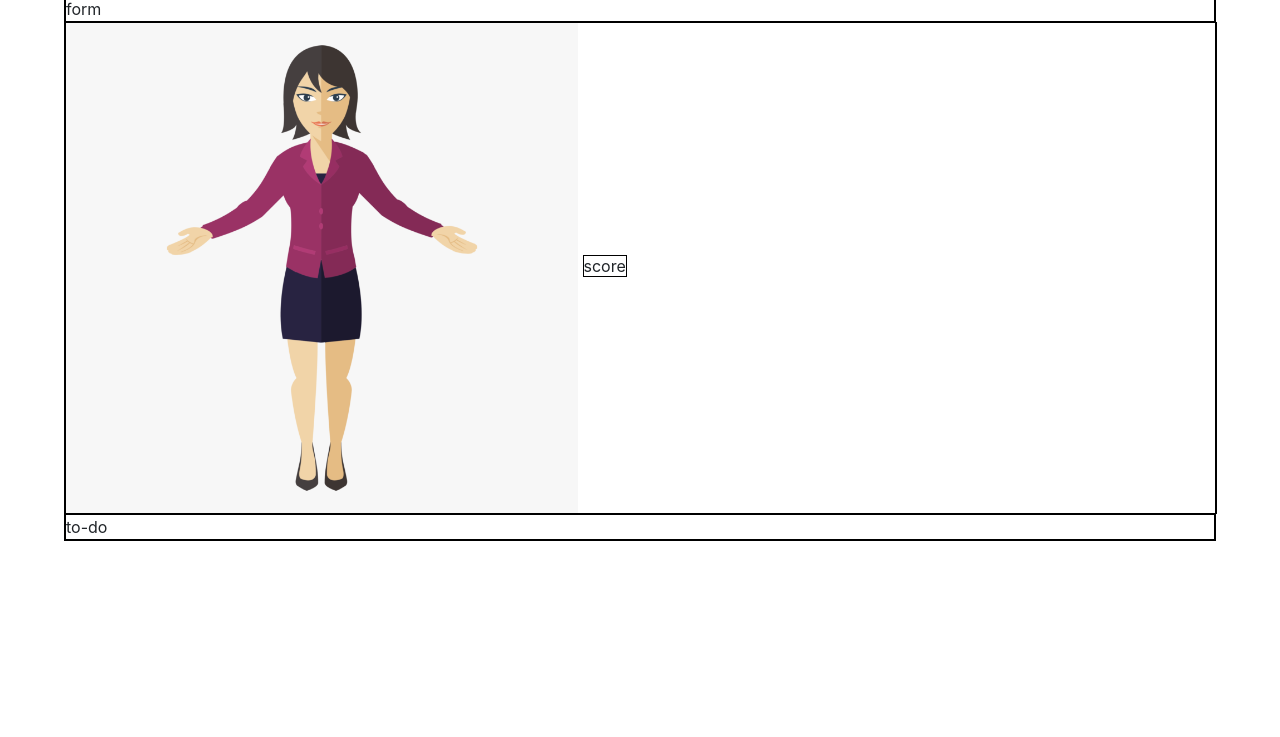
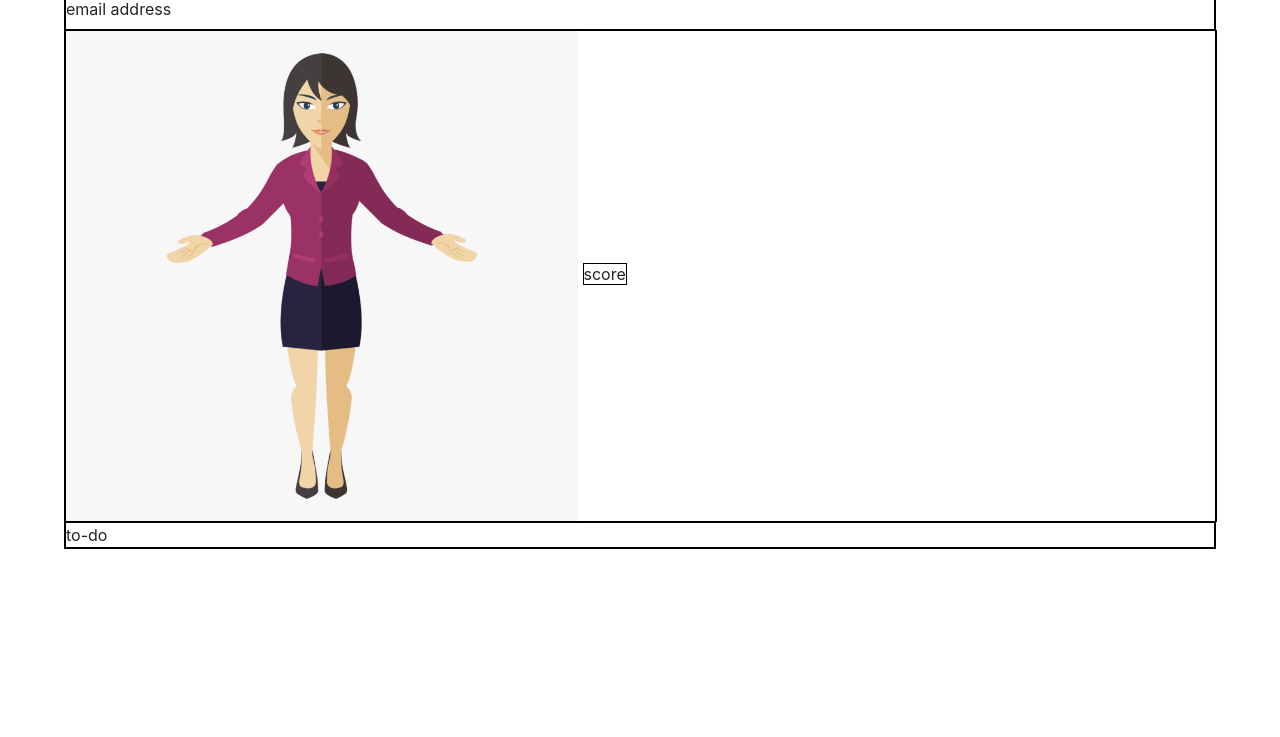
Before and after one commit to nreyes1202/Project-1, a plain HTML site: page index.html in a window 1280 px wide. Shown: the part 63-800 px from the top of the page. Drawn offline with nearby package versions, Linux system fonts and the light colour scheme.

Commit message:
Beginning to create form and practicing merging.

```diff
--- a/index.html
+++ b/index.html
@@ -16,7 +16,9 @@
         <div id="header" class="d-flex justify-content-center">
             <h1>Title</h1>
         </div>
-        <div id="form" >form</div>
+        <div id="form">
+            <label for="exampleInput">email address</label>
+        </div>
         <div class="wrapper1">
             <img src="assets/images/filler-avatar.png"
                 alt="Avatar" id="avatar" class="d-inline">
```
Also changed, not shown: 1 other file.
